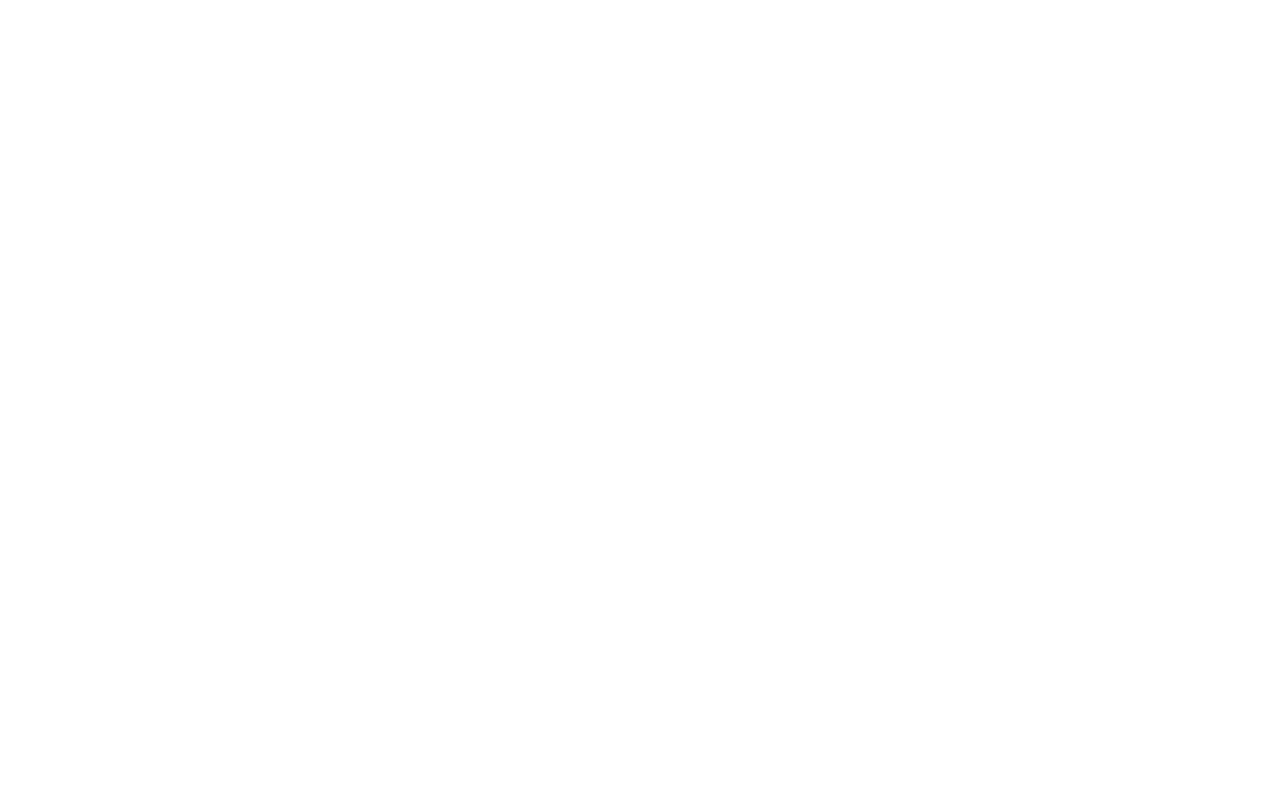
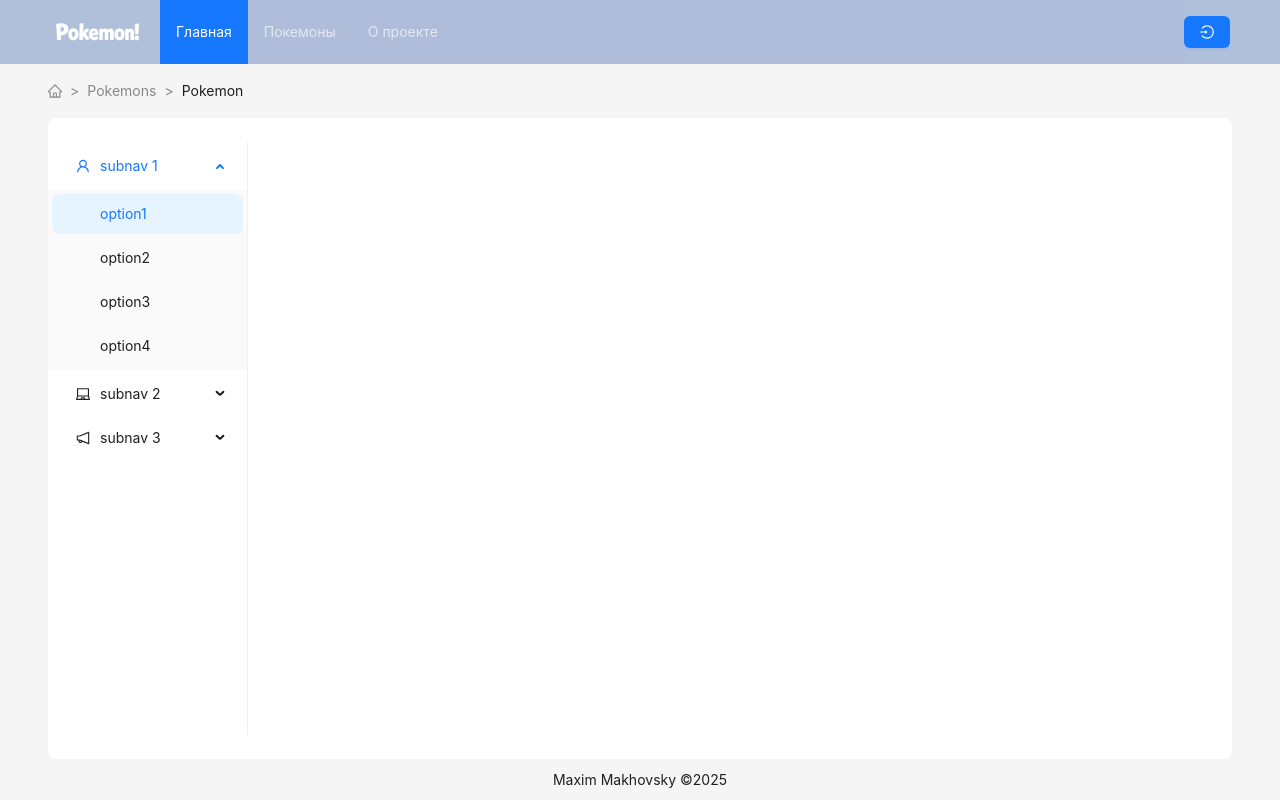
Before and after one commit to MahimkO/Pokemon, a React (Vite) app: page /pokemons in a window 1280 px wide. Before the commit this address had no page. Built offline with nearby package versions, Linux system fonts and the light colour scheme.

Commit message:
added some ant design components

```diff
--- a/package.json
+++ b/package.json
@@ -10,7 +10,9 @@
     "preview": "vite preview"
   },
   "dependencies": {
+    "@ant-design/icons": "^6.1.0",
     "@tanstack/react-query": "^5.90.3",
+    "antd": "^5.27.5",
     "axios": "^1.12.2",
     "react": "^19.1.1",
     "react-dom": "^19.1.1",
--- a/src/App.tsx
+++ b/src/App.tsx
@@ -1,6 +1,7 @@
 import { Suspense } from 'react';
 import { Routes, Route } from 'react-router-dom';
 
+import { AppLayout } from './components/Layouts/AppLayout';
 import Loader from './components/Loader';
 import { routes } from './routes';
 
@@ -9,6 +10,7 @@
 function App() {
   return (
     <Suspense fallback={<Loader />}>
+      <AppLayout>
         <Routes>
           {routes.map((route) => (
             <Route
@@ -18,6 +20,7 @@
             />
           ))}
         </Routes>
+      </AppLayout>
     </Suspense>
   );
 }
--- a/src/api/pokemons.ts
+++ b/src/api/pokemons.ts
@@ -1,16 +1,9 @@
 import { api } from './client';
-
-export type TPokemon = {
-  id: number;
-  name: string;
-  height: number;
-  weight: number;
-  base_experience: number;
-};
+import type { TPokemon, TPokemons } from './types';
 
 // GET-запрос
-export const fetchPokemons = async (): Promise<TPokemon[]> => {
-  const { data } = await api.get<TPokemon[]>('/pokemons');
+export const fetchPokemons = async (): Promise<TPokemons> => {
+  const { data } = await api.get<TPokemons>(`/pokemon/?limit=100`);
 
   return data;
 };
--- /dev/null
+++ b/src/api/types.ts
@@ -0,0 +1,16 @@
+export type TPokemon = {
+  id: number;
+  name: string;
+  height: number;
+  weight: number;
+  base_experience: number;
+};
+
+export type TPokemonShortInfo = {
+  name: string;
+  url: string;
+};
+
+export type TPokemons = {
+  results: TPokemonShortInfo[];
+};
--- /dev/null
+++ b/src/components/Layouts/AppLayout/index.tsx
@@ -0,0 +1,211 @@
+import { createElement, useState } from 'react';
+import {
+  Breadcrumb,
+  Layout,
+  Menu,
+  theme,
+  Modal,
+  Button,
+  Input,
+  Space,
+} from 'antd';
+import {
+  LaptopOutlined,
+  NotificationOutlined,
+  UserOutlined,
+  HomeOutlined,
+  LoginOutlined,
+  EyeInvisibleOutlined,
+  EyeTwoTone,
+} from '@ant-design/icons';
+
+import type { FC, ReactNode } from 'react';
+import type { MenuProps } from 'antd';
+
+type TProps = {
+  children: ReactNode;
+};
+
+const { Header, Content, Footer, Sider } = Layout;
+
+// NavBar элементы в виде массива объектов {key: string; label: string}
+const NavBarItems: MenuProps['items'] = [
+  {
+    key: 1,
+    label: 'Главная',
+  },
+  {
+    key: 2,
+    label: 'Покемоны',
+  },
+  {
+    key: 3,
+    label: 'О проекте',
+  },
+];
+
+// Sider элементы
+const SiderItems: MenuProps['items'] = [
+  UserOutlined,
+  LaptopOutlined,
+  NotificationOutlined,
+].map((icon, index) => {
+  const key = String(index + 1);
+
+  return {
+    key: `sub${key}`,
+    icon: createElement(icon),
+    label: `subnav ${key}`,
+    children: Array.from({ length: 4 }).map((_, j) => {
+      const subKey = index * 4 + j + 1;
+      return {
+        key: subKey,
+        label: `option${subKey}`,
+      };
+    }),
+  };
+});
+
+export const AppLayout: FC<TProps> = ({ children }) => {
+  const [isOpen, setIsOpen] = useState(false);
+  const [confirmLoading, setConfirmLoading] = useState(false);
+  const [username, setUsername] = useState<string>('');
+  const [password, setPassword] = useState<string>('');
+  const {
+    token: { colorBgContainer, borderRadiusLG },
+  } = theme.useToken();
+
+  const showModal = () => {
+    setIsOpen(true);
+  };
+
+  const handleOk = () => {
+    setConfirmLoading(true);
+    setTimeout(() => {
+      setIsOpen(false);
+      setConfirmLoading(false);
+    }, 2000);
+  };
+
+  const handleCancel = () => {
+    console.log('Clicked cancel button');
+    setIsOpen(false);
+  };
+
+  return (
+    <>
+      <Layout
+        style={{ height: '100vh', display: 'flex', flexDirection: 'column' }}
+      >
+        <Header
+          style={{
+            display: 'flex',
+            alignItems: 'center',
+            backgroundColor: '#b0bfdaff',
+          }}
+        >
+          <img
+            src="./pokemon.png"
+            height="95"
+            style={{ marginRight: '15px' }}
+          />
+          <Menu
+            theme="dark"
+            mode="horizontal"
+            defaultSelectedKeys={['1']}
+            items={NavBarItems}
+            style={{ flex: 1, minWidth: 0, backgroundColor: '#b0bddaff' }}
+          />
+          <Button type="primary" onClick={showModal}>
+            <LoginOutlined />
+          </Button>
+        </Header>
+
+        <Layout style={{ flex: 1, padding: '0 48px' }}>
+          <div style={{ width: '100%' }}>
+            <Breadcrumb
+              separator=">"
+              items={[
+                { title: <HomeOutlined /> },
+                { title: <a href="">Pokemons</a> },
+                { title: 'Pokemon' },
+              ]}
+              style={{ margin: '16px 0' }}
+            />
+          </div>
+
+          <Layout
+            style={{
+              flex: 1,
+              padding: '24px 0',
+              background: colorBgContainer,
+              borderRadius: borderRadiusLG,
+            }}
+          >
+            <Sider style={{ background: colorBgContainer }} width={200}>
+              <Menu
+                mode="inline"
+                defaultSelectedKeys={['1']}
+                defaultOpenKeys={['sub1']}
+                style={{ height: '100%' }}
+                items={SiderItems}
+              />
+            </Sider>
+
+            <Content
+              style={{
+                flex: 1,
+                padding: '24px',
+                //   background: '#fff',
+                borderRadius: borderRadiusLG,
+                overflow: 'auto',
+              }}
+            >
+              {children}
+            </Content>
+          </Layout>
+        </Layout>
+
+        <Footer
+          style={{
+            textAlign: 'center',
+            padding: '12px 0',
+          }}
+        >
+          Maxim Makhovsky ©{new Date().getFullYear()}
+        </Footer>
+      </Layout>
+
+      <Modal
+        title="Авторизация"
+        open={isOpen}
+        onOk={handleOk}
+        confirmLoading={confirmLoading}
+        onCancel={handleCancel}
+        cancelText="Отмена"
+        okText="Авторизоваться"
+      >
+        <Space direction="vertical" style={{ width: '100%' }}>
+          <p>Заполните поля ниже, чтобы авторизоваться</p>
+          <Input
+            placeholder="Введите имя пользователя"
+            status={username ? '' : 'error'}
+            value={username}
+            onChange={(e) => setUsername(e.target.value)}
+          />
+          <Input.Password
+            placeholder="Введите пароль"
+            status={password ? '' : 'error'}
+            value={password}
+            onChange={(e) => setPassword(e.target.value)}
+            onPressEnter={() => console.log('Pressed ENTER')}
+            iconRender={(visible) =>
+              visible ? <EyeTwoTone /> : <EyeInvisibleOutlined />
+            }
+            style={{ margin: '12px 0' }}
+          />
+        </Space>
+      </Modal>
+    </>
+  );
+};
--- a/src/hooks/usePokemon.ts
+++ b/src/hooks/usePokemon.ts
@@ -4,7 +4,7 @@
 
 export const usePokemon = (id: number) => {
   return useQuery<TPokemon, Error>({
-    queryKey: ['user', id],
+    queryKey: ['pokemon', id],
     queryFn: () => fetchPokemonById(id!),
     enabled: !!id, // запрос не запустится, если id нет
   });
--- a/src/hooks/usePokemons.ts
+++ b/src/hooks/usePokemons.ts
@@ -1,10 +1,10 @@
 import { useQuery } from '@tanstack/react-query';
 import { fetchPokemons } from '../api/pokemons';
-import type { TPokemon } from '../api/pokemons';
+import type { TPokemons } from '../api/pokemons';
 
 export const usePokemons = () => {
-  return useQuery<TPokemon[], Error>({
-    queryKey: ['users'],
+  return useQuery<TPokemons, Error>({
+    queryKey: ['pokemons'],
     queryFn: fetchPokemons,
   });
 };
--- a/src/index.scss
+++ b/src/index.scss
@@ -0,0 +1,15 @@
+/* Сбрасываем стандартные отступы браузера */
+html,
+body,
+#root {
+  height: 100%;
+  margin: 0;
+  padding: 0;
+}
+
+/* Чтобы отступы и границы учитывались в размерах элементов */
+*,
+*::before,
+*::after {
+  box-sizing: border-box;
+}
--- a/src/pages/Main/index.tsx
+++ b/src/pages/Main/index.tsx
@@ -1,16 +1,19 @@
 import { memo } from 'react';
 import { usePokemons } from '../../hooks/usePokemons';
-import type { TPokemon } from '../../api/pokemons';
+import type { TPokemonShortInfo } from '../../api/pokemons';
 
 const Main = () => {
-  const { data: pokemons, isError, error } = usePokemons();
+  const { data: pokemons, isLoading, isError, error } = usePokemons();
 
+  if (isLoading) return <p>Загрузка ...</p>;
   if (isError) return <p>Ошибка: {error.message}</p>;
 
   return (
     <ul>
-      {pokemons?.map((pokemon: TPokemon) => (
-        <li key={pokemon.id}>{pokemon.name}</li>
+      {pokemons?.results?.map((pokemon: TPokemonShortInfo) => (
+        <li key={pokemon.name}>
+          {pokemon.name} - {pokemon.url}
+        </li>
       ))}
     </ul>
   );
```
Also changed, not shown: eslint.config.js (+23 -0 lines), public/pokemon.png (added), 1 other file (tests, documents, lock files or other folders). Lines whose indentation alone changed are shown as unchanged.
